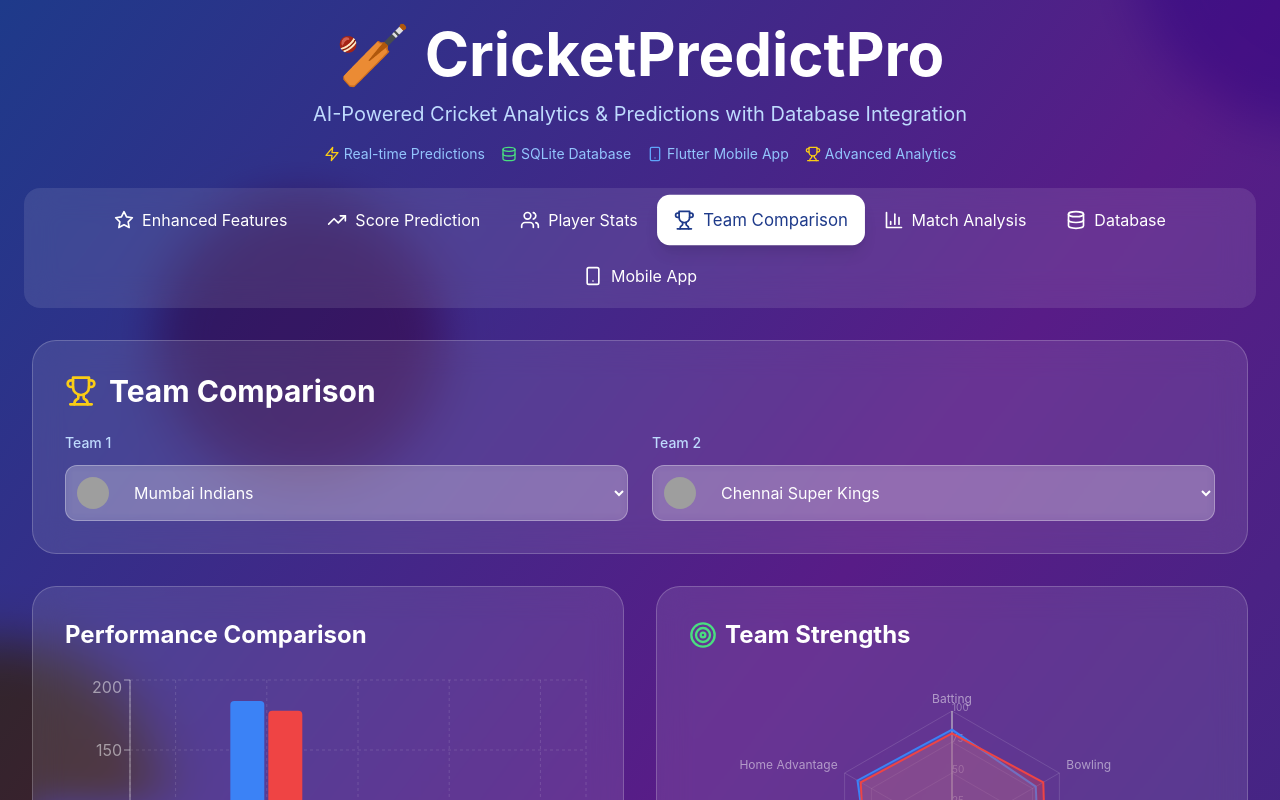
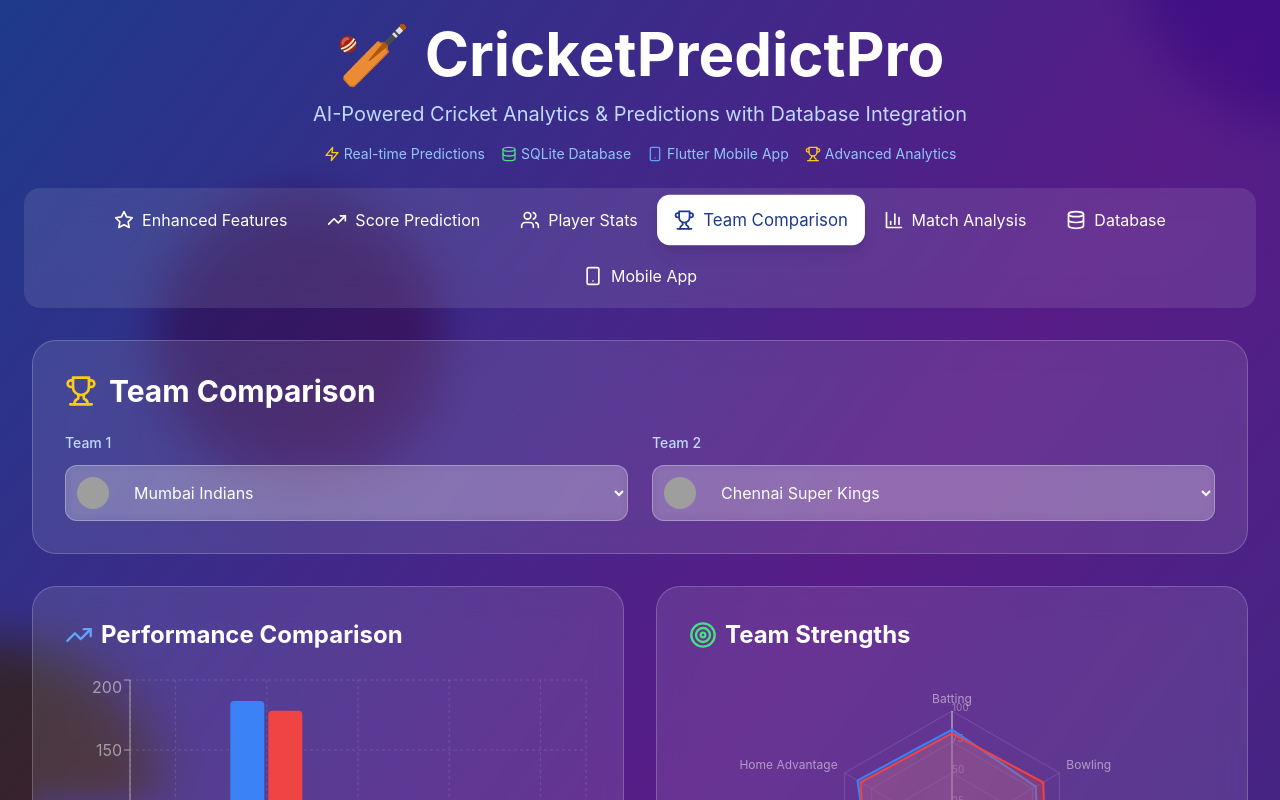
Before and after one commit to Ashishpanwar19/cricket_prediction, a React (Create React App) app: page / in a window 1280 px wide. Both pictures are taken after a click on the button "Team Comparison". Shown: the top 800 px of the page. Built offline with nearby package versions, Linux system fonts and the light colour scheme; grey boxes are pictures that could not be loaded.

Commit message:
Fix all ESLint unused imports errors

```diff
--- a/src/components/FlutterIntegration.js
+++ b/src/components/FlutterIntegration.js
@@ -1,13 +1,12 @@
-import React, { useState, useEffect } from 'react';
+import React, { useState } from 'react';
 import { motion, AnimatePresence } from 'framer-motion';
-import { Smartphone, Download, Star, Shield, Zap, Globe, CheckCircle, AlertCircle, Play, Code, Database } from 'lucide-react';
+import { Smartphone, Download, Star, Shield, Zap, Globe, CheckCircle, Play, Code } from 'lucide-react';
 
 export default function FlutterIntegration() {
   const [downloadProgress, setDownloadProgress] = useState(0);
   const [isDownloading, setIsDownloading] = useState(false);
   const [downloadComplete, setDownloadComplete] = useState(false);
   const [selectedPlatform, setSelectedPlatform] = useState('android');
-  const [showCode, setShowCode] = useState(false);
   const [activeDemo, setActiveDemo] = useState('features');
 
   // Simulate Flutter app features
@@ -24,7 +23,7 @@ export default function FlutterIntegration() {
       id: 'offline',
       title: 'Offline Support',
       description: 'Access cached data and predictions even without internet',
-      icon: Database,
+      icon: Shield,
       color: 'from-blue-400 to-purple-500',
       demo: 'Cached: 50+ teams, 500+ players, 100+ matches'
     },
--- a/src/components/ScorePrediction.js
+++ b/src/components/ScorePrediction.js
@@ -1,7 +1,6 @@
 import React, { useState } from 'react';
 import { motion } from 'framer-motion';
-import axios from 'axios';
-import { TrendingUp, Target, Clock, MapPin } from 'lucide-react';
+import { TrendingUp, Target, MapPin } from 'lucide-react';
 
 const teamLogos = {
   'Mumbai Indians': 'https://images.pexels.com/photos/274506/pexels-photo-274506.jpeg?auto=compress&cs=tinysrgb&w=100&h=100&fit=crop',
@@ -234,7 +233,6 @@ export default function ScorePrediction() {
 
             <div className="space-y-3">
               <label className="block text-sm font-medium text-blue-200 flex items-center gap-2">
-                <Clock size={16} />
                 Overs
               </label>
               <input
--- a/src/components/TeamComparison.js
+++ b/src/components/TeamComparison.js
@@ -1,7 +1,7 @@
 import React, { useState } from 'react';
 import { motion } from 'framer-motion';
 import { BarChart, Bar, XAxis, YAxis, CartesianGrid, Tooltip, ResponsiveContainer, RadarChart, PolarGrid, PolarAngleAxis, PolarRadiusAxis, Radar } from 'recharts';
-import { Trophy, Users, TrendingUp, Target } from 'lucide-react';
+import { Trophy, TrendingUp, Target } from 'lucide-react';
 
 const teamLogos = {
   'Mumbai Indians': 'https://images.pexels.com/photos/274506/pexels-photo-274506.jpeg?auto=compress&cs=tinysrgb&w=100&h=100&fit=crop',
@@ -181,7 +181,7 @@ export default function TeamComparison() {
           transition={{ delay: 0.2 }}
         >
           <h3 className="text-2xl font-bold text-white mb-6 flex items-center gap-2">
-            <BarChart className="text-blue-400" size={28} />
+            <TrendingUp className="text-blue-400" size={28} />
             Performance Comparison
           </h3>
 
```
